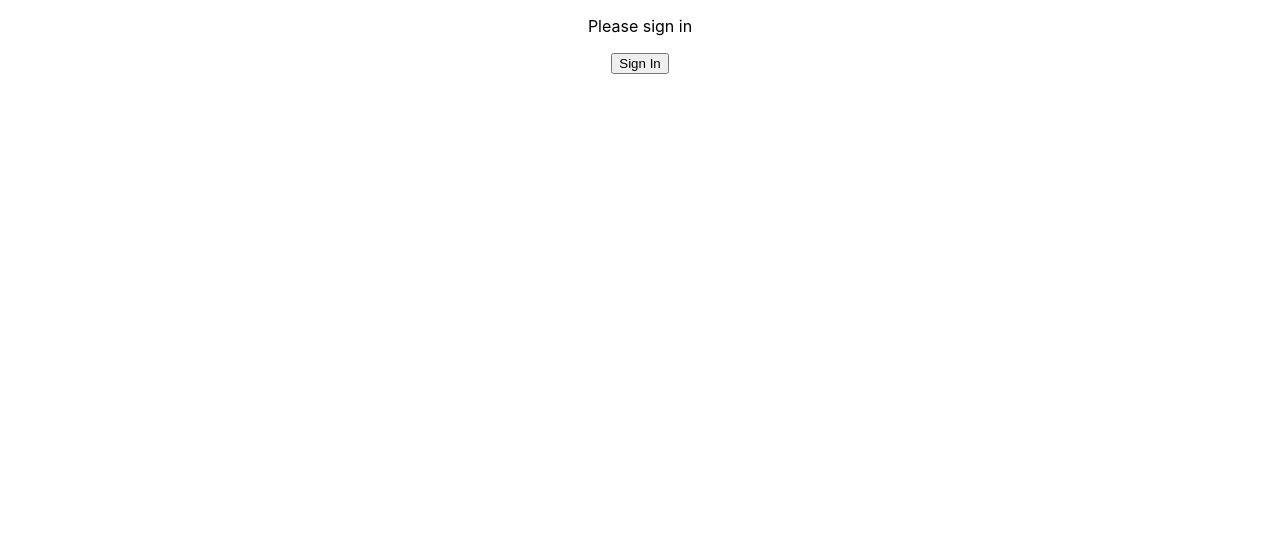
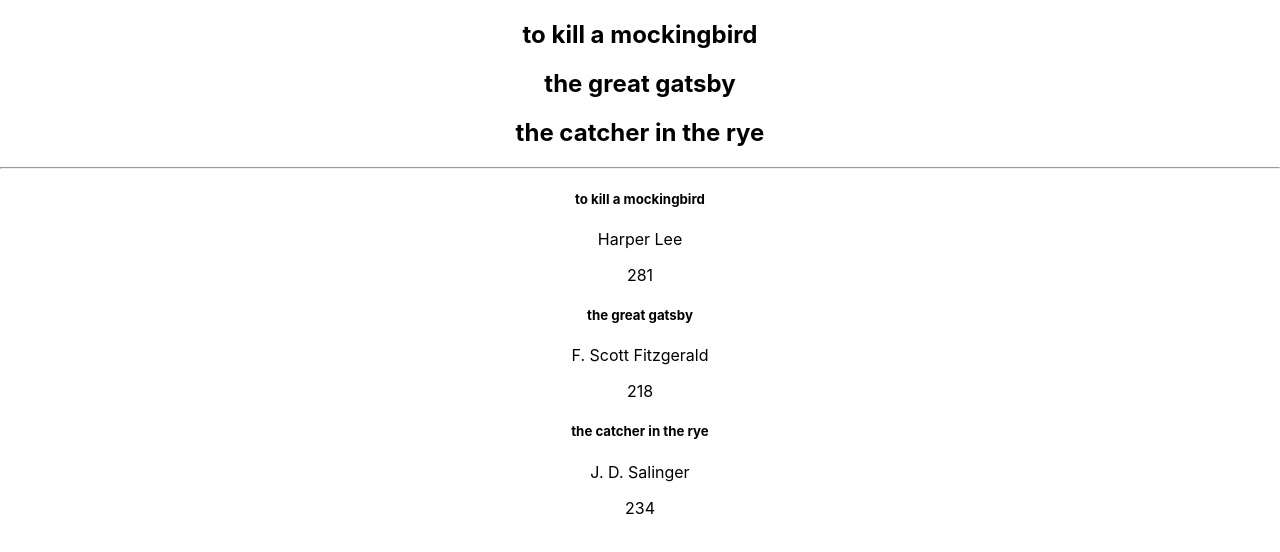
Before and after one commit to NaMlex/react-essentials, a React (Create React App) app in the folder my-app/: page / in a window 1280 px wide. Shown: the top 552 px of the page. Built offline with nearby package versions, Linux system fonts and the light colour scheme.

Commit message:
Rendering lists using map

```diff
--- a/my-app/src/App.js
+++ b/my-app/src/App.js
@@ -8,11 +8,12 @@
 import ConditionalRenderingFunctional from './components/ConditionalRenderingFunctional';
 import NestingComponents from './components/NestingComponents';
 import MethodsAsPropsParent from './components/MethodsAsPropsParent';
+import RenderingList from './components/RenderingList';
 
 function App() {
   return (
     <div className="App">
-      <MethodsAsPropsParent />
+      <RenderingList />
     </div>
   );
 }
--- /dev/null
+++ b/my-app/src/components/Book.js
@@ -0,0 +1,17 @@
+import React from 'react'
+
+function Book(props) {
+    const book = props.book
+  return (
+                <div>
+                    <h5>{book.title}</h5>
+                    <p>{book.author}</p>
+                    <p>{book.pages}</p>
+                </div>
+
+
+
+  )
+}
+
+export default Book
--- /dev/null
+++ b/my-app/src/components/RenderingList.js
@@ -0,0 +1,46 @@
+import React from 'react'
+import Book from './Book'
+
+function RenderingList() {
+    const bookList = [
+        'to kill a mockingbird',
+        'the great gatsby',
+        'the catcher in the rye'
+    ]
+
+    const books = [
+        {
+            title: 'to kill a mockingbird',
+            author: 'Harper Lee',
+            pages: 281
+        },
+          {
+            title: 'the great gatsby',
+            author: 'F. Scott Fitzgerald',
+            pages: 218
+        },
+          {
+            title: 'the catcher in the rye',
+            author: 'J. D. Salinger',
+            pages: 234
+
+        }
+    ]
+
+  return (
+    <div>
+        {bookList.map(book =>{
+            return <h2>{book}</h2>
+        })}
+        <hr />
+        {
+            books.map(book => {
+                return <Book book = {book} />
+            })
+        }
+
+    </div>
+  )
+}
+
+export default RenderingList
```
